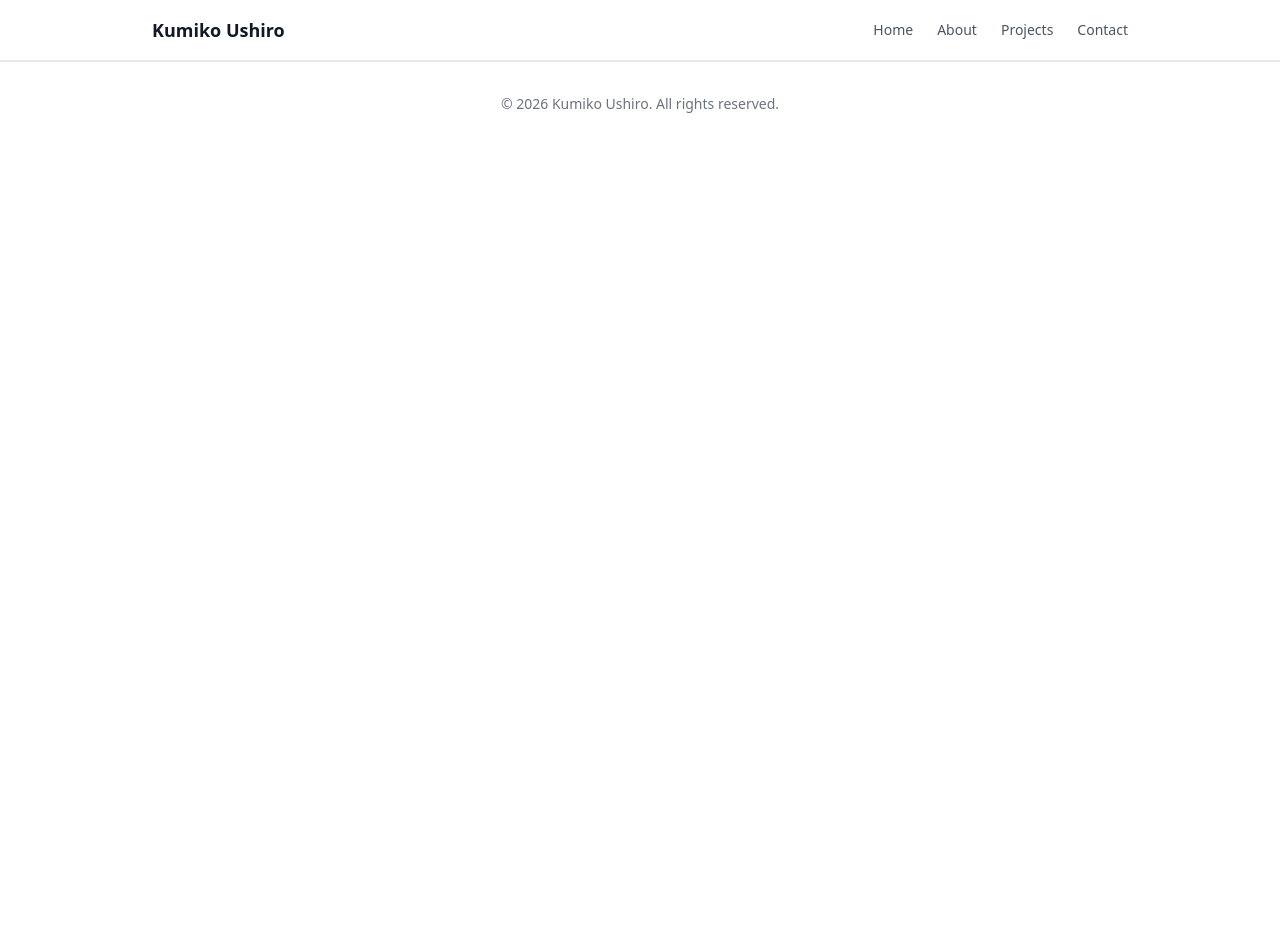
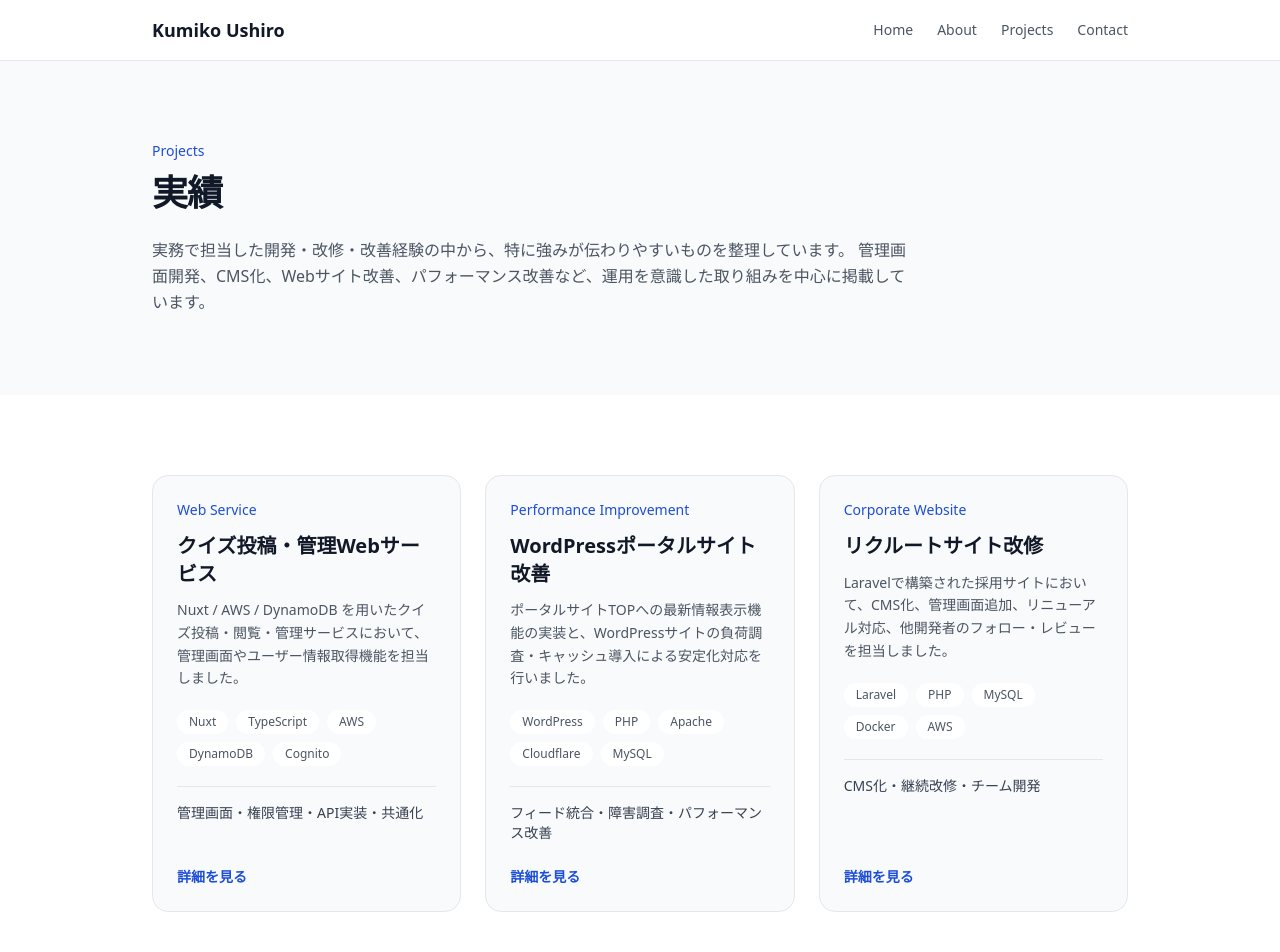
Before and after one commit to ushiro-dev/portfolio, a Nuxt app: page /projects in a window 1280 px wide. Shown: the top 952 px of the page. Before the commit the page ends 800 px from the top, so only its background shows below. Built offline with nearby package versions, Linux system fonts and the light colour scheme.

Commit message:
feat: create projects page

```diff
--- /dev/null
+++ b/app/pages/projects/index.vue
@@ -0,0 +1,94 @@
+<script setup lang="ts">
+const projects = [
+  {
+    slug: 'quiz-service',
+    category: 'Web Service',
+    title: 'クイズ投稿・管理Webサービス',
+    description:
+      'Nuxt / AWS / DynamoDB を用いたクイズ投稿・閲覧・管理サービスにおいて、管理画面やユーザー情報取得機能を担当しました。',
+    tags: ['Nuxt', 'TypeScript', 'AWS', 'DynamoDB', 'Cognito'],
+    point: '管理画面・権限管理・API実装・共通化',
+  },
+  {
+    slug: 'wordpress-performance',
+    category: 'Performance Improvement',
+    title: 'WordPressポータルサイト改善',
+    description:
+      'ポータルサイトTOPへの最新情報表示機能の実装と、WordPressサイトの負荷調査・キャッシュ導入による安定化対応を行いました。',
+    tags: ['WordPress', 'PHP', 'Apache', 'Cloudflare', 'MySQL'],
+    point: 'フィード統合・障害調査・パフォーマンス改善',
+  },
+  {
+    slug: 'recruit-site',
+    category: 'Corporate Website',
+    title: 'リクルートサイト改修',
+    description:
+      'Laravelで構築された採用サイトにおいて、CMS化、管理画面追加、リニューアル対応、他開発者のフォロー・レビューを担当しました。',
+    tags: ['Laravel', 'PHP', 'MySQL', 'Docker', 'AWS'],
+    point: 'CMS化・継続改修・チーム開発',
+  },
+]
+</script>
+<template>
+  <main class="bg-gray-50">
+    <section class="mx-auto max-w-5xl px-6 py-20">
+      <p class="mb-3 text-sm font-medium text-blue-700">
+        Projects
+      </p>
+
+      <h1 class="text-4xl font-bold tracking-tight text-gray-900">
+        実績
+      </h1>
+
+      <p class="mt-6 max-w-3xl leading-relaxed text-gray-600">
+        実務で担当した開発・改修・改善経験の中から、特に強みが伝わりやすいものを整理しています。
+        管理画面開発、CMS化、Webサイト改善、パフォーマンス改善など、運用を意識した取り組みを中心に掲載しています。
+      </p>
+    </section>
+
+    <section class="bg-white py-20">
+      <div class="mx-auto max-w-5xl px-6">
+        <div class="grid gap-6 md:grid-cols-3">
+          <article
+            v-for="project in projects"
+            :key="project.slug"
+            class="flex flex-col rounded-2xl border border-gray-200 bg-gray-50 p-6"
+          >
+            <p class="mb-3 text-sm font-medium text-blue-700">
+              {{ project.category }}
+            </p>
+
+            <h2 class="mb-3 text-xl font-bold leading-snug text-gray-900">
+              {{ project.title }}
+            </h2>
+
+            <p class="mb-5 text-sm leading-relaxed text-gray-600">
+              {{ project.description }}
+            </p>
+
+            <div class="mb-5 flex flex-wrap gap-2">
+              <span
+                v-for="tag in project.tags"
+                :key="tag"
+                class="rounded-full bg-white px-3 py-1 text-xs font-medium text-gray-600"
+              >
+                {{ tag }}
+              </span>
+            </div>
+
+            <p class="mb-6 border-t border-gray-200 pt-4 text-sm font-medium text-gray-700">
+              {{ project.point }}
+            </p>
+
+            <NuxtLink
+              :to="`/projects/${project.slug}`"
+              class="mt-auto inline-flex text-sm font-semibold text-blue-700 transition hover:text-blue-900"
+            >
+              詳細を見る
+            </NuxtLink>
+          </article>
+        </div>
+      </div>
+    </section>
+  </main>
+</template>
```
